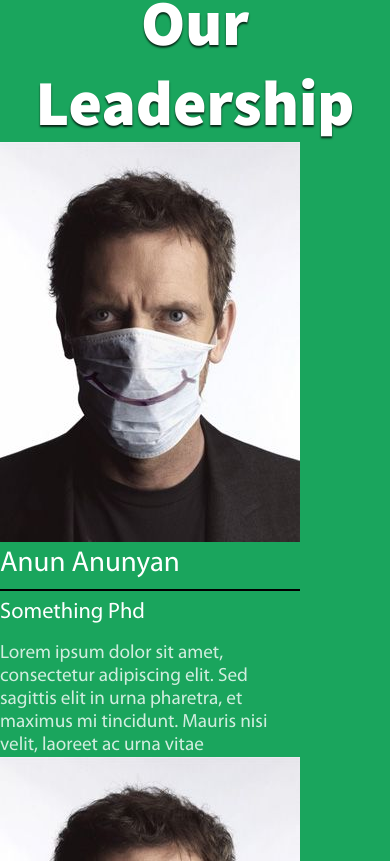
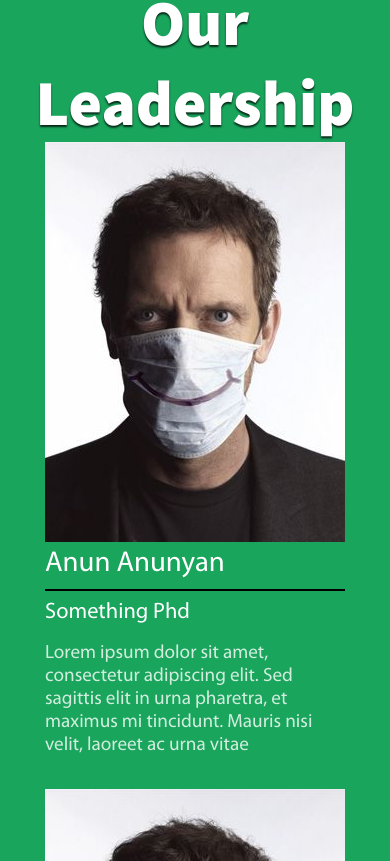
Before and after one commit to aramais21/labCare, a React (Create React App) app: page /about in a window 390 px wide. Shown: the part 963-1824 px from the top of the page. Built offline with nearby package versions, Linux system fonts and the light colour scheme.

Commit message:
OurLeadership updated for mobile view

```diff
--- a/src/pages/AboutUs/components/OurLeadership/style.css
+++ b/src/pages/AboutUs/components/OurLeadership/style.css
@@ -45,3 +45,11 @@
     font-size: 1.2rem;
     margin-top: 1rem;
 }
+@media (max-width: 950px) {
+    .ourLeadWrapper {
+        justify-content: space-around;
+    }
+    .ourLead {
+        margin-bottom: 2rem;
+    }
+}
```
